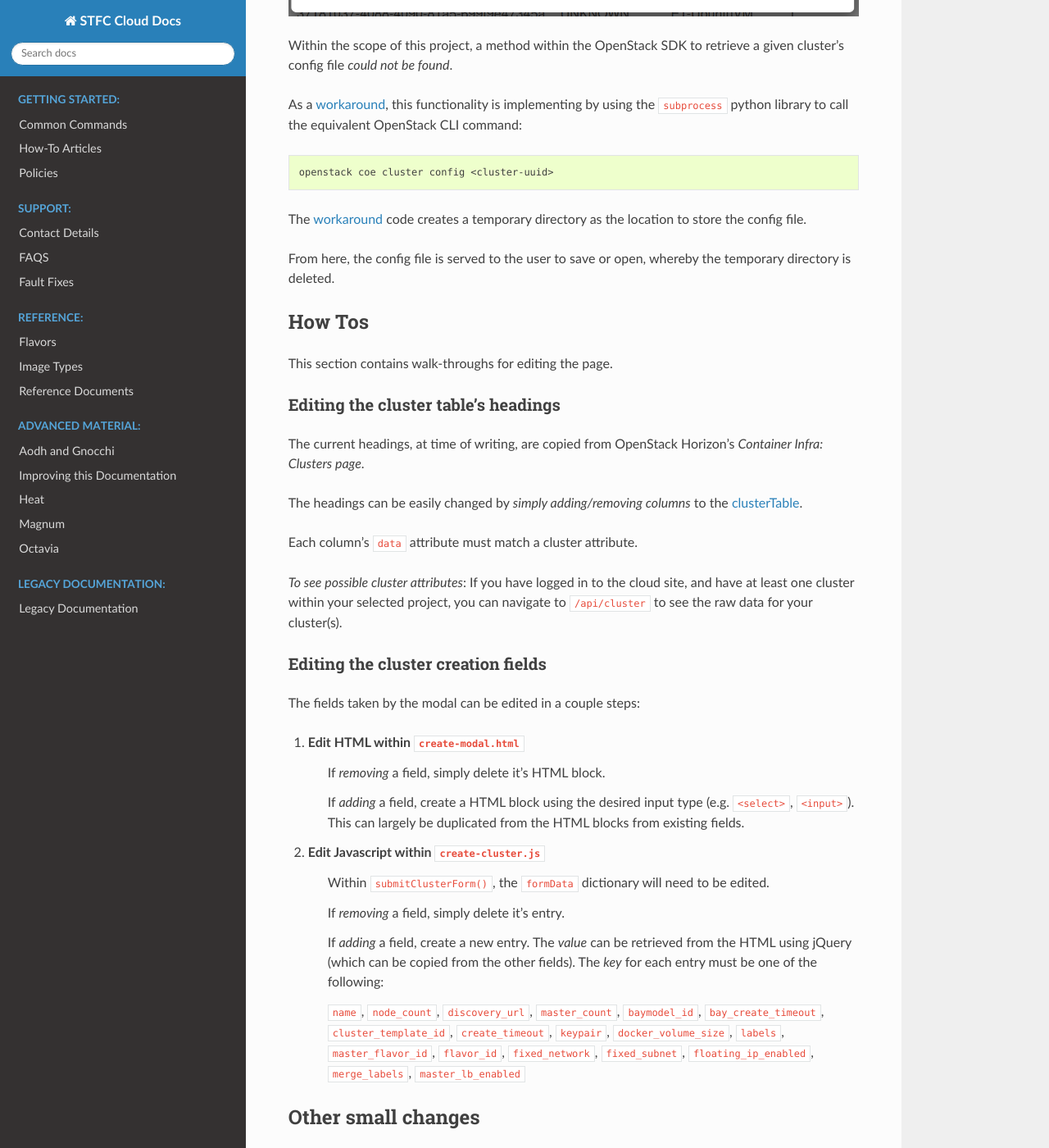
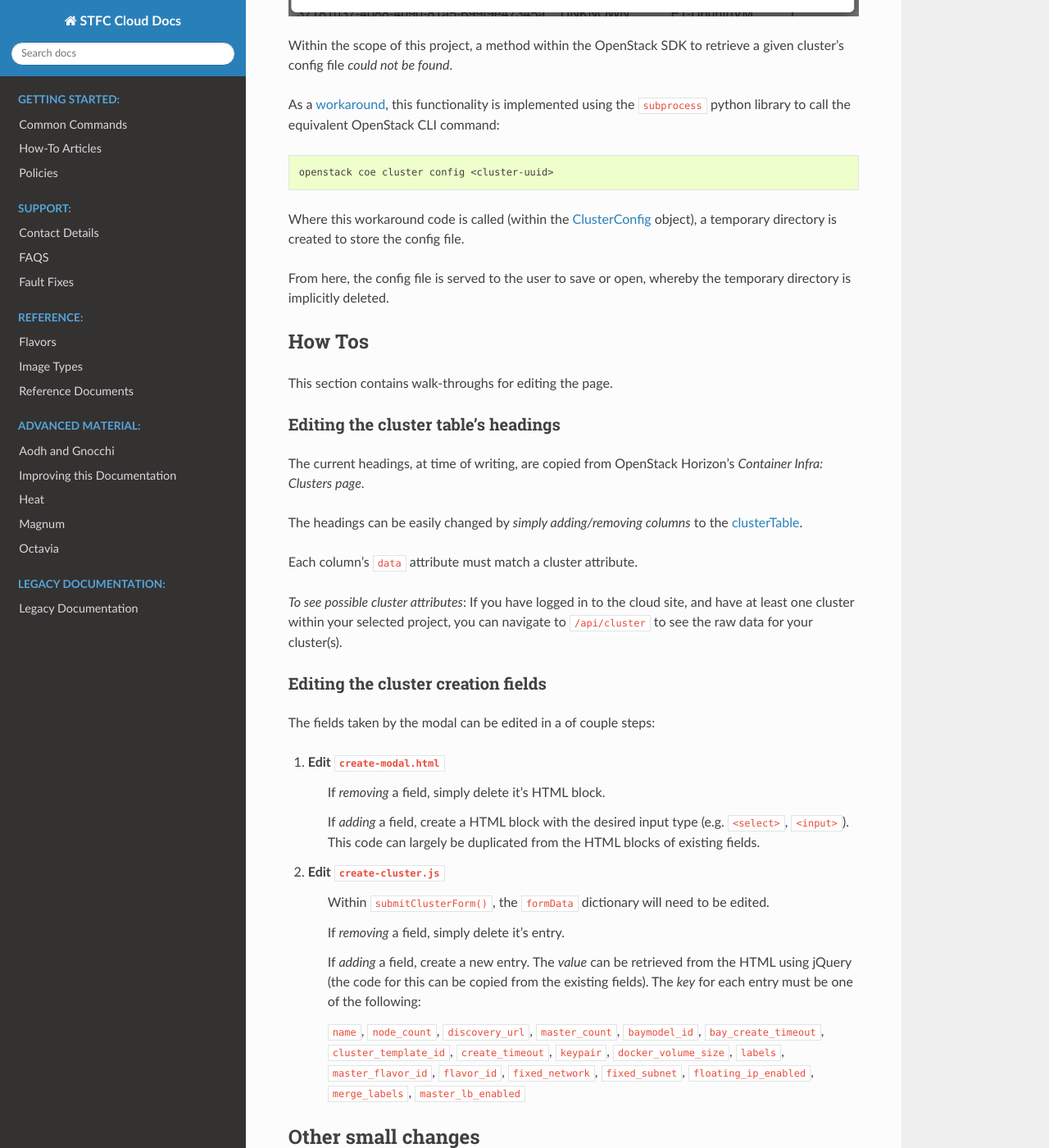
Before and after one commit to stfc/cloud-docs, a Sphinx documentation site: the page built from source/ClustersPage/clusters-page.rst, in a window 1280 px wide and 1400 px high, scrolled down 4349 px. Shown: the whole window at 82% size. Built offline with Sphinx 7.4.7 and the Read the Docs theme 2.0.0, drawn with Linux system fonts in a browser that asks for light colours; some of the changed text lies outside the part shown.

Commit message:
Edit documentation text (2)

```diff
--- a/source/ClustersPage/clusters-page.rst
+++ b/source/ClustersPage/clusters-page.rst
@@ -45,7 +45,6 @@ As an overview of it's structure:
 * A *HTML* page is served to the user using *CherryPy*.
 * *JavaScript* is used for interactivity, to submit *Ajax* requests to the *Python* backend API, and handle the data returned.
 * The API objects are mounted onto ``/api``. This `branch`_ adds ``/cluster``, ``/clustertemplate``, and ``/clusterconfig``
-
 
 Features
 ########
@@ -111,15 +110,15 @@ The config download button on each row of the cluster table opens a modal which
 
 Within the scope of this project, a method within the OpenStack SDK to retrieve a given cluster’s config file *could not be found*.
 
-As a workaround_, this functionality is implementing by using the ``subprocess`` python library to call the equivalent OpenStack CLI command:
+As a workaround_, this functionality is implemented using the ``subprocess`` python library to call the equivalent OpenStack CLI command:
 
 .. code-block:: bash
 
     openstack coe cluster config <cluster-uuid>
 
-The workaround_ code creates a temporary directory as the location to store the config file.
+Where this workaround code is called (within the ClusterConfig_ object), a temporary directory is created to store the config file.
 
-From here, the config file is served to the user to save or open, whereby the temporary directory is deleted.
+From here, the config file is served to the user to save or open, whereby the temporary directory is implicitly deleted.
 
 
 How Tos
@@ -138,21 +137,21 @@ Each column's ``data`` attribute must match a cluster attribute.
 
 Editing the cluster creation fields
 ***********************************
-The fields taken by the modal can be edited in a couple steps:
+The fields taken by the modal can be edited in a of couple steps:
 
-1. Edit HTML within ``create-modal.html``
+1. Edit ``create-modal.html``
     If *removing* a field, simply delete it's HTML block.
 
-    If *adding* a field, create a HTML block using the desired input type (e.g. ``<select>``, ``<input>``).
-    This can largely be duplicated from the HTML blocks from existing fields.
+    If *adding* a field, create a HTML block with the desired input type (e.g. ``<select>``, ``<input>``).
+    This code can largely be duplicated from the HTML blocks of existing fields.
 
-2. Edit Javascript within ``create-cluster.js``
+2. Edit ``create-cluster.js``
     Within ``submitClusterForm()``, the ``formData`` dictionary will need to be edited.
 
     If *removing* a field, simply delete it's entry.
 
     If *adding* a field, create a new entry.
-    The *value* can be retrieved from the HTML using jQuery (which can be copied from the other fields).
+    The *value* can be retrieved from the HTML using jQuery (the code for this can be copied from the existing fields).
     The *key* for each entry must be one of the following:
 
     ``name``, ``node_count``, ``discovery_url``, ``master_count``, ``baymodel_id``, ``bay_create_timeout``, ``cluster_template_id``, ``create_timeout``, ``keypair``, ``docker_volume_size``, ``labels``, ``master_flavor_id``, ``flavor_id``, ``fixed_network``, ``fixed_subnet``, ``floating_ip_enabled``, ``merge_labels``, ``master_lb_enabled``
@@ -191,16 +190,17 @@ Due to the limited scope of this project, there are a few features I have not im
     Currently the only error handling the Clusters page provides is displaying the text *"The backend didn't like that.. "* in red when a Create Cluster attempt results in a 400 or 500 error.
 
 2. Other cloud platforms
-    Whereas the Machines page is built to handle multiple cloud platforms (OpenStack and OpenNebula), the Clusters page currently *built only to handle OpenStack*.
+    Whereas the Machines page is built to handle multiple cloud platforms (OpenStack and OpenNebula), the Clusters page is currently *built only to handle OpenStack*.
 
 3. Inheritance
     In pursuit of cohesion between the Machines page and Clusters page, much of the former’s code has been copied into the latter. This has resulted in considerable duplication.
 
-    As such, there are *opportunities* to make the overall code *more concise* in refactoring this duplication into shared base files.
+    As such, there are *opportunities* to make the overall code *more concise* by refactoring this duplication into shared base files.
 
 .. _Magnum: https://docs.openstack.org/magnum/latest/user/
 .. _branch: https://github.com/stfc/cloud/tree/clusters-page
 .. _clusterTable: https://github.com/stfc/cloud/blob/clusters-page/assets/js/clusters/get-clusters.js
 .. _workaround: https://github.com/stfc/cloud/commit/daa425495063022854ea68d837247aa0307a9036
+.. _ClusterConfig: https://github.com/stfc/cloud/blob/clusters-page/controllers/api/openstack/cluster_config.py
 .. _`#121`: https://github.com/stfc/cloud/issues/121
 .. _`#120`: https://github.com/stfc/cloud/pull/120
```
